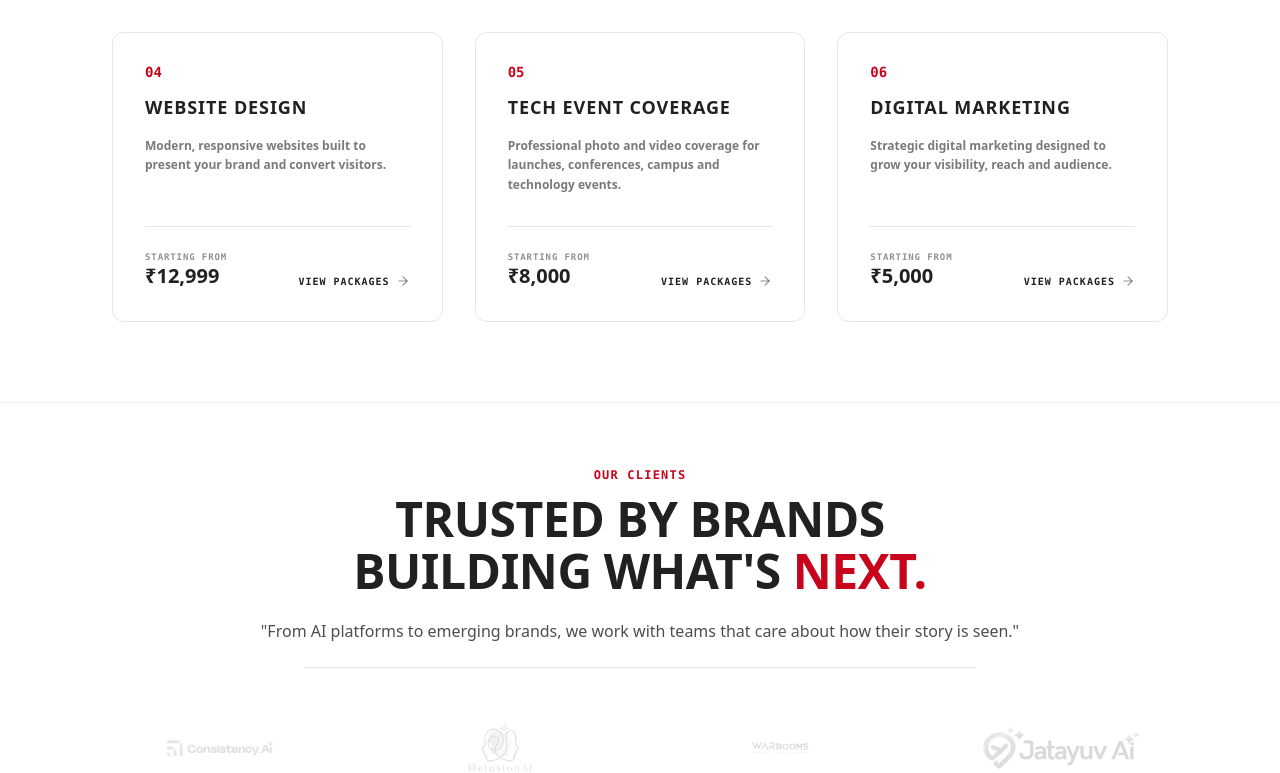
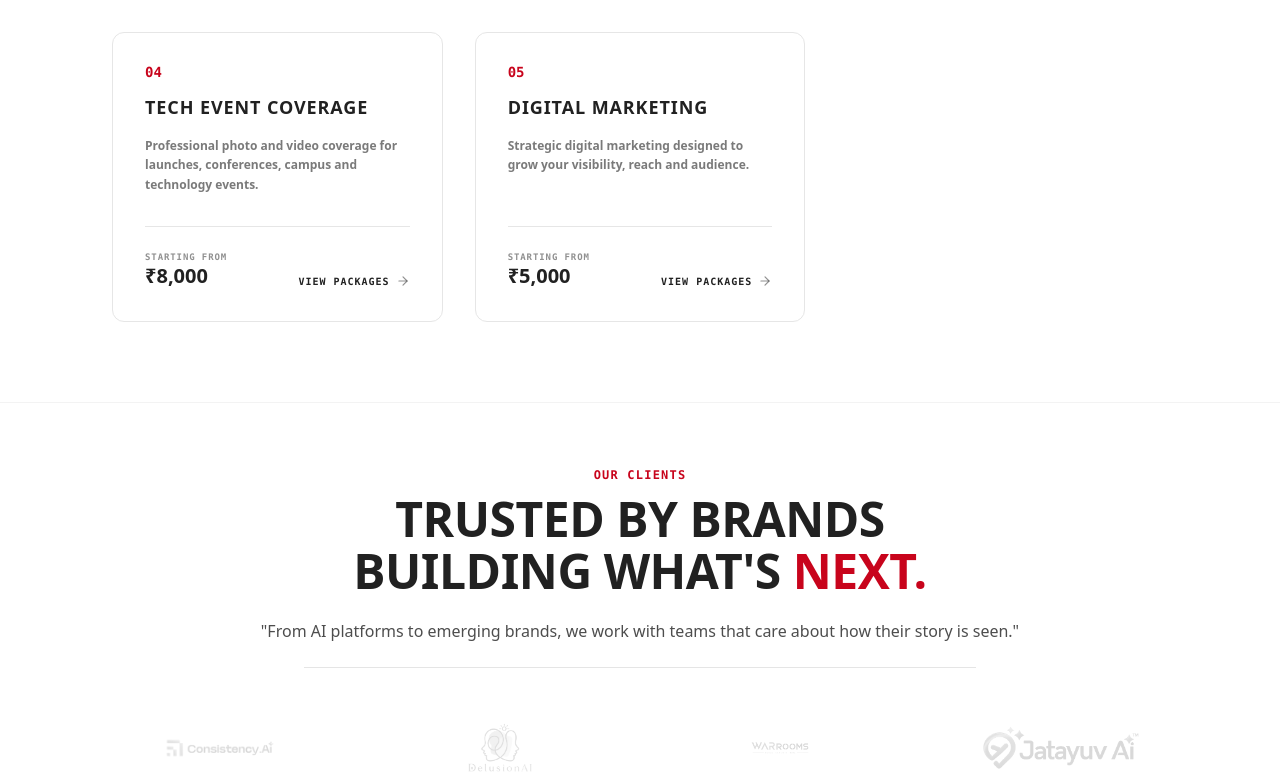
Before and after one commit to behindthebuildmedia/behind-the-build, a React (Vite) app: page / in a window 1280 px wide. Shown: the part 2636-3409 px from the top of the page. Built offline with nearby package versions, Linux system fonts and the light colour scheme.

Commit message:
feat: remove website design service completely from homepage, navigation, dropdowns, booking pages, and footer

```diff
--- a/src/components/Header/Header.jsx
+++ b/src/components/Header/Header.jsx
@@ -229,7 +229,6 @@ export default function Header({ onHomeRedirect }) {
                             { label: 'VIDEO EDITING', path: '/services/video-editing', subtitle: 'Video Editing & Production' },
                             { label: 'SOCIAL MEDIA MARKETING', path: '/services/social-media-marketing', subtitle: 'Social-First Growth' },
                             { label: 'DESIGN', path: '/services/design', subtitle: 'Brand & Creative Identity' },
-                            { label: 'WEBSITE DESIGN', path: '/services/website-design', subtitle: 'Responsive UI/UX Web' },
                             { label: 'TECH EVENT COVERAGE', path: '/services/tech-event-coverage', subtitle: 'Conference Photo & Video' },
                             { label: 'DIGITAL MARKETING', path: '/services/digital-marketing', subtitle: 'Growth Strategy & Performance Ads' }
                           ].map((subItem) => (
--- a/src/components/MobileMenu/MobileMenu.jsx
+++ b/src/components/MobileMenu/MobileMenu.jsx
@@ -92,7 +92,6 @@ export default function MobileMenu({ isOpen, onClose, onNavClick, activeSection
                           { label: 'VIDEO EDITING', path: '/services/video-editing' },
                           { label: 'SOCIAL MEDIA MARKETING', path: '/services/social-media-marketing' },
                           { label: 'DESIGN', path: '/services/design' },
-                          { label: 'WEBSITE DESIGN', path: '/services/website-design' },
                           { label: 'TECH EVENT COVERAGE', path: '/services/tech-event-coverage' },
                           { label: 'DIGITAL MARKETING', path: '/services/digital-marketing' }
                         ].map((subItem) => (
--- a/src/data/servicesData.js
+++ b/src/data/servicesData.js
@@ -151,60 +151,8 @@ export const servicesData = {
       }
     ]
   },
-  'website-design': {
+  'tech-events-coverage': {
     num: '04',
-    label: 'WEBSITE DESIGN',
-    name: 'WEBSITE DESIGN',
-    intro: "Modern, responsive websites built to present your brand and convert visitors.",
-    servicesList: [
-      { name: "Portfolio Websites", desc: "Editorial visual displays presenting past accomplishments." },
-      { name: "E-commerce Websites", desc: "Seamless storefronts managing checkouts and inventory." },
-      { name: "Commercial Websites", desc: "Business platforms describing complex service packages." }
-    ],
-    pricing: {
-      introductory: true,
-      starter: {
-        planName: "STARTER",
-        price: "₹12,999",
-        billing: "",
-        features: [
-          "Up to 5 pages",
-          "Responsive design",
-          "Basic SEO setup",
-          "Contact form",
-          "Social media integration",
-          "Google Analytics setup"
-        ],
-        buttonText: "SELECT PLAN →",
-        highlighted: false
-      },
-      growth: {
-        planName: "GROWTH",
-        price: "₹21,999",
-        billing: "",
-        features: [
-          "Up to 10 pages",
-          "Responsive design",
-          "Advanced SEO setup",
-          "Contact form",
-          "Social media integration",
-          "Google Analytics setup",
-          "Custom functionality",
-          "Content creation"
-        ],
-        buttonText: "SELECT PLAN →",
-        highlighted: true
-      }
-    },
-    faq: [
-      {
-        question: "Do you handle domain configuration?",
-        answer: "Yes, we map domains, set up hosting on fast platforms like Vercel, and configure DNS parameters."
-      }
-    ]
-  },
-  'tech-events-coverage': {
-    num: '05',
     label: 'TECH EVENT COVERAGE',
     name: 'TECH EVENT COVERAGE',
     intro: "Professional photo and video coverage for launches, conferences, campus and technology events.",
@@ -249,7 +197,7 @@ export const servicesData = {
     ]
   },
   'digital-marketing': {
-    num: '06',
+    num: '05',
     label: 'DIGITAL MARKETING',
     name: 'DIGITAL MARKETING',
     intro: "Strategic digital marketing designed to grow your visibility, reach and audience.",
--- a/src/sections/BookingPage/BookingPage.jsx
+++ b/src/sections/BookingPage/BookingPage.jsx
@@ -520,7 +520,6 @@ export default function BookingPage({ currentPath }) {
                 <option value="video-editing">VIDEO EDITING</option>
                 <option value="social-media-marketing">SOCIAL MEDIA MARKETING</option>
                 <option value="design">DESIGN</option>
-                <option value="website-design">WEBSITE DESIGN</option>
                 <option value="tech-events-coverage">TECH EVENT COVERAGE</option>
                 <option value="digital-marketing">DIGITAL MARKETING</option>
               </select>
--- a/src/sections/Footer/Footer.jsx
+++ b/src/sections/Footer/Footer.jsx
@@ -137,9 +137,10 @@ export default function Footer() {
             <ul className="space-y-3">
               {[
                 { label: 'Video Editing', path: '/services/video-editing' },
-                { label: 'Social Media', path: '/services/social-media-marketing' },
-                { label: 'Website Design', path: '/services/website-design' },
-                { label: 'Events Coverage', path: '/services/tech-events-coverage' }
+                { label: 'Social Media Marketing', path: '/services/social-media-marketing' },
+                { label: 'Design', path: '/services/design' },
+                { label: 'Tech Event Coverage', path: '/services/tech-event-coverage' },
+                { label: 'Digital Marketing', path: '/services/digital-marketing' }
               ].map((item, idx) => (
                 <li key={idx}>
                   <a
--- a/src/sections/MediaDigital/MediaDigital.jsx
+++ b/src/sections/MediaDigital/MediaDigital.jsx
@@ -29,20 +29,13 @@ export default function MediaDigital() {
     },
     {
       num: '04',
-      title: 'WEBSITE DESIGN',
-      desc: 'Modern, responsive websites built to present your brand and convert visitors.',
-      price: '₹12,999',
-      path: '/services/website-design'
-    },
-    {
-      num: '05',
       title: 'TECH EVENT COVERAGE',
       desc: 'Professional photo and video coverage for launches, conferences, campus and technology events.',
       price: '₹8,000',
       path: '/services/tech-event-coverage'
     },
     {
-      num: '06',
+      num: '05',
       title: 'DIGITAL MARKETING',
       desc: 'Strategic digital marketing designed to grow your visibility, reach and audience.',
       price: '₹5,000',
--- a/src/sections/PlanBuilder/PlanBuilder.jsx
+++ b/src/sections/PlanBuilder/PlanBuilder.jsx
@@ -254,7 +254,6 @@ export default function PlanBuilder({ onSuccess }) {
                   <option value="VIDEO EDITING">VIDEO EDITING</option>
                   <option value="SOCIAL MEDIA MARKETING">SOCIAL MEDIA MARKETING</option>
                   <option value="DESIGN">DESIGN</option>
-                  <option value="WEBSITE DESIGN">WEBSITE DESIGN</option>
                   <option value="TECH EVENT COVERAGE">TECH EVENT COVERAGE</option>
                   <option value="DIGITAL MARKETING">DIGITAL MARKETING</option>
                   <option value="CUSTOM PARTNERSHIP">CUSTOM PARTNERSHIP</option>
--- a/src/sections/ServicePage/ServicePage.jsx
+++ b/src/sections/ServicePage/ServicePage.jsx
@@ -10,14 +10,12 @@ import imgCustom from '../../assets/images/services/custom.webp';
 import imgEvents from '../../assets/images/services/events.webp';
 import imgPhotography from '../../assets/images/services/photography.webp';
 import imgVideography from '../../assets/images/services/videography.webp';
-import imgLaunch from '../../assets/images/process/launch.webp';
 import imgPlanning from '../../assets/images/process/planning.webp';
 
 const serviceImages = {
   'video-editing': imgEditing,
   'social-media-marketing': imgSocial,
   'design': imgCustom,
-  'website-design': imgLaunch,
   'tech-events-coverage': imgEvents,
   'tech-event-coverage': imgEvents,
   'digital-marketing': imgPlanning,
--- a/src/sections/StartProjectFlow/StartProjectFlow.jsx
+++ b/src/sections/StartProjectFlow/StartProjectFlow.jsx
@@ -480,18 +480,12 @@ export default function StartProjectFlow({ currentPath }) {
     },
     {
       num: '04',
-      title: 'WEBSITE DESIGN',
-      desc: 'Modern, responsive websites built to present your brand and convert visitors.',
-      path: '/start-a-project/website-design'
-    },
-    {
-      num: '05',
       title: 'TECH EVENT COVERAGE',
       desc: 'Professional photo and video coverage for launches, conferences, campus and technology events.',
       path: '/start-a-project/event-coverage'
     },
     {
-      num: '06',
+      num: '05',
       title: 'DIGITAL MARKETING',
       desc: 'Strategic digital marketing designed to grow your visibility, reach and audience.',
       path: '/start-a-project/digital-marketing'
```
